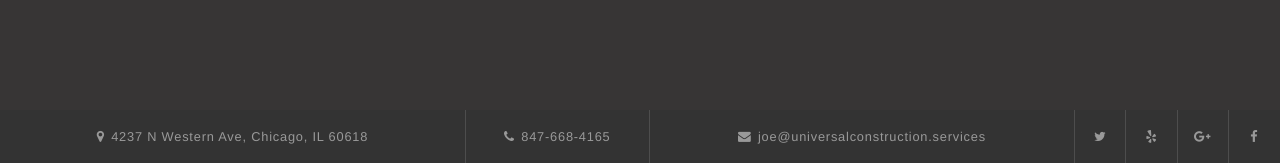
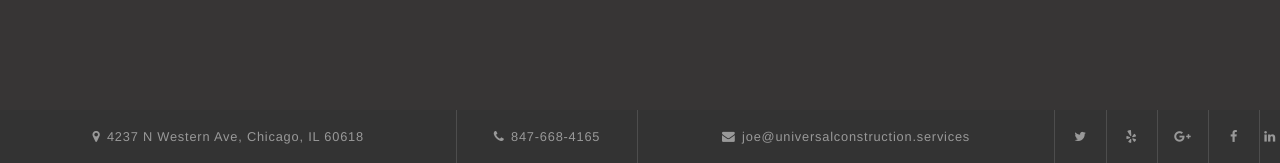
Before and after one commit to jjwebstuff/universalconstruction, a Jekyll site: the page built from portfolio.html, in a window 1280 px wide and 900 px high, scrolled down 805 px. Shown: the part 737-900 px from the top of the window. Built offline with Jekyll 4.4.1, drawn with Linux system fonts in a browser that asks for light colours; nearby versions of some CDN libraries; Markdown is read by kramdown in place of the engine named in the settings.

Commit message:
linked added

```diff
--- a/_includes/footer.html
+++ b/_includes/footer.html
@@ -6,5 +6,5 @@
     <a href="http://www.yelp.com/biz/universal-construction-services-chicago" target="_blank"><i class="fa fa-yelp"></i></a>
     <a href="https://plus.google.com/b/105702395896524389879/105702395896524389879/about/p/pub" target="_blank"><i class="fa fa-google-plus"></i></a>
     <a href="https://www.facebook.com/UniversalConstructionServices" target="_blank"><i class="fa fa-facebook"></i></a>
-    <!-- <a href="#"><i class="fa fa-linkedin"></i></a>   -->
+    <a href="https://www.linkedin.com/company/universal-construction-services"><i class="fa fa-linkedin"></i></a>
 </footer><!-- end footer -->
```
Also changed, not shown: 2 other files.
